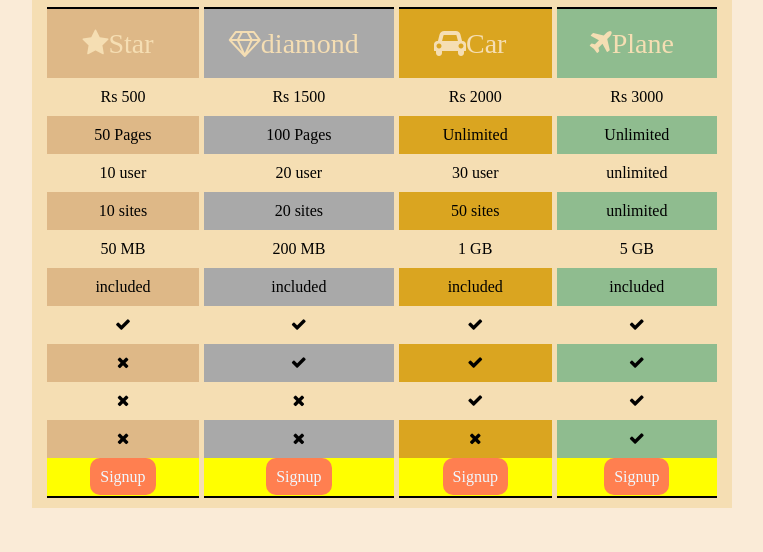
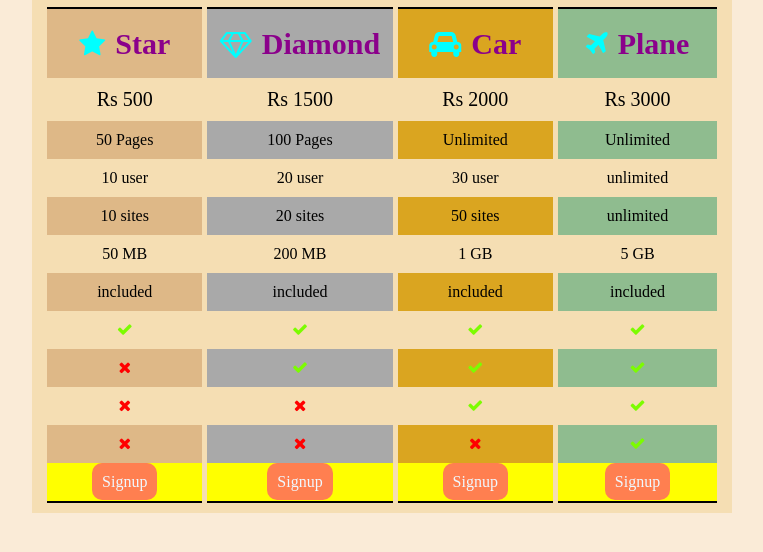
Before and after one commit to akarshit2001/FullStack_main, a plain HTML site: page html/Practical12.html in a window 1280 px wide. Shown: the part 70-622 px from the top of the page, without its empty margins (258-1021 px from the left). Drawn offline with Linux system fonts and the light colour scheme.

Commit message:
Practcal12 done

```diff
--- a/html/Practical12.html
+++ b/html/Practical12.html
@@ -63,13 +63,15 @@
         }
         .content-table th{
             height: 70px;
-            color: wheat;
-            font-size: 20px;
+
+            font-size: 30px;
+            color: darkmagenta;
         }
         .content-table th  i{
             font-size: 28px;
             margin-right: 10px;
             text-align: center;
+            color: aqua;
         }
         tbody tr:nth-child(odd){
             background: wheat;
@@ -94,6 +96,9 @@
                 padding: 0px;
             }
         }
+        tbody tr:nth-child(1){
+            font-size: 20px;
+        }
     </style>
 </head>
 <body>
@@ -108,10 +113,10 @@
     <thead>
 
     <tr>
-        <th><i class="fa fa-star"  style="margin-right: 10px">Star</i></th>
-        <th><i class="fa fa-diamond" >diamond</i></th>
-        <th><i class="fa fa-car" >Car</i></th>
-        <th><i class="fa fa-plane" >Plane</i></th>
+        <th ><i class="fa fa-star"  ></i>Star</th>
+        <th><i class="fa fa-diamond" ></i>Diamond</th>
+        <th><i class="fa fa-car" ></i>Car</th>
+        <th><i class="fa fa-plane" ></i>Plane</th>
     </tr>
 
     </thead>
@@ -154,58 +159,58 @@
     </tr>
     <tr>
         <td>
-            <i class="fa fa-check" aria-hidden="true"></i>
+            <i class="fa fa-check" aria-hidden="true" style="color: lawngreen"></i>
         </td>
         <td>
-            <i class="fa fa-check" aria-hidden="true"></i>
+            <i class="fa fa-check" aria-hidden="true" style="color: lawngreen"></i>
         </td>
         <td>
-            <i class="fa fa-check" aria-hidden="true"></i>
+            <i class="fa fa-check" aria-hidden="true"   style="color: lawngreen"></i>
         </td>
         <td>
-            <i class="fa fa-check" aria-hidden="true"></i>
+            <i class="fa fa-check" aria-hidden="true" style="color: lawngreen"></i>
         </td>
     </tr>
     <tr>
         <td>
-            <i class="fa fa-times"></i>
+            <i class="fa fa-times" style="color: red"></i>
         </td>
         <td>
-            <i class="fa fa-check" aria-hidden="true"></i>
+            <i class="fa fa-check" aria-hidden="true" style="color: lawngreen"></i>
         </td>
         <td>
-            <i class="fa fa-check" aria-hidden="true"></i>
+            <i class="fa fa-check" aria-hidden="true" style="color: lawngreen"></i>
         </td>
         <td>
-            <i class="fa fa-check" aria-hidden="true"></i>
+            <i class="fa fa-check" aria-hidden="true" style="color: lawngreen"></i>
         </td>
     </tr>
     <tr>
         <td>
-            <i class="fa fa-times"></i>
+            <i class="fa fa-times" style="color: red"></i>
         </td>
         <td>
-            <i class="fa fa-times"></i>
+            <i class="fa fa-times" style="color: red"></i>
         </td>
         <td>
-            <i class="fa fa-check" aria-hidden="true"></i>
+            <i class="fa fa-check" aria-hidden="true" style="color: lawngreen"></i>
         </td>
         <td>
-            <i class="fa fa-check" aria-hidden="true"></i>
+            <i class="fa fa-check" aria-hidden="true" style="color: lawngreen"></i>
         </td>
     </tr>
     <tr>
         <td>
-            <i class="fa fa-times"></i>
+            <i class="fa fa-times" style="color: red"></i>
         </td>
         <td>
-            <i class="fa fa-times"></i>
+            <i class="fa fa-times" style="color: red"></i>
         </td>
         <td>
-            <i class="fa fa-times"></i>
+            <i class="fa fa-times" style="color: red"></i>
         </td>
         <td>
-            <i class="fa fa-check" aria-hidden="true"></i>
+            <i class="fa fa-check" aria-hidden="true" style="color: lawngreen"></i>
         </td>
     </tr>
 
```
